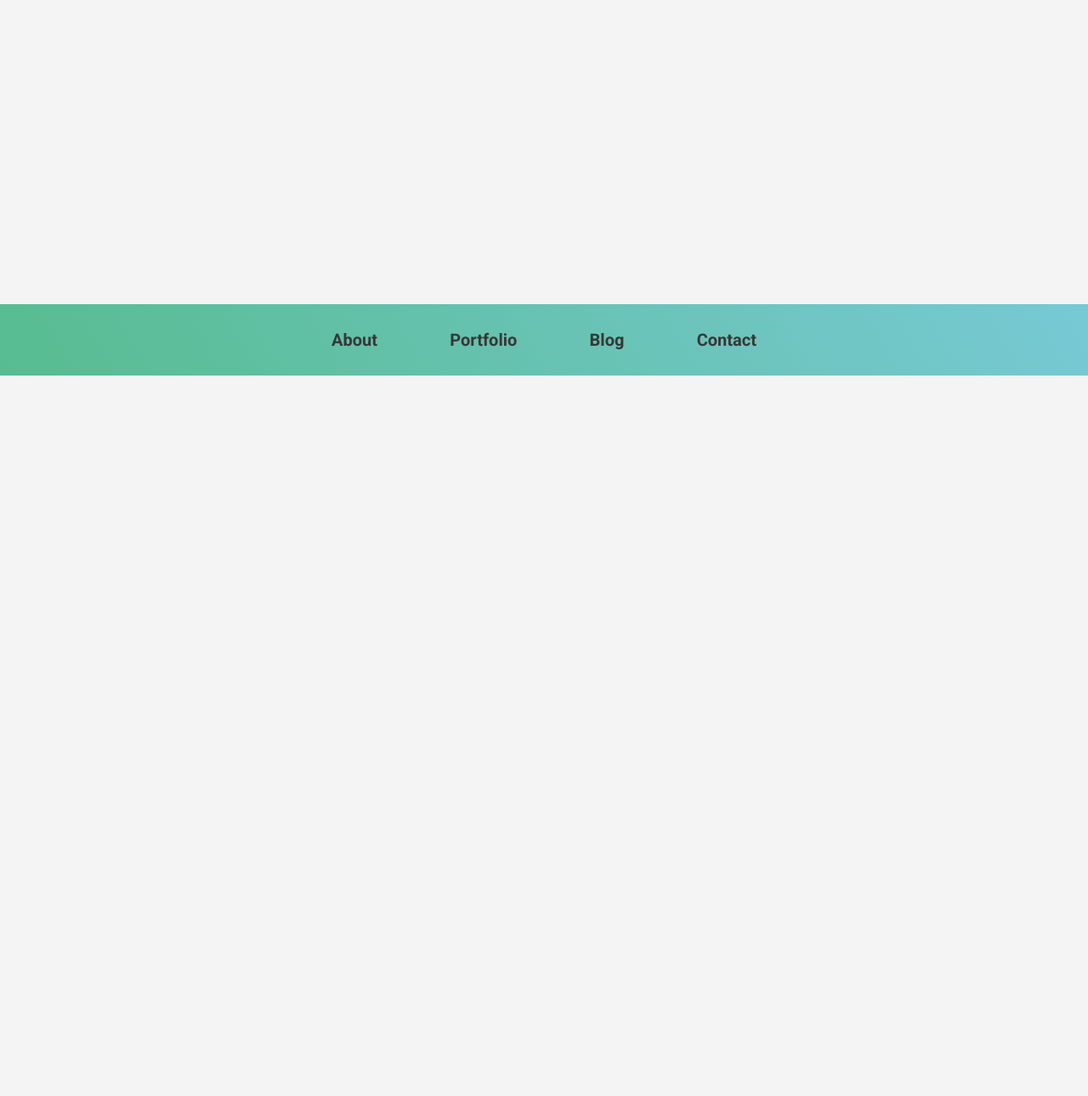
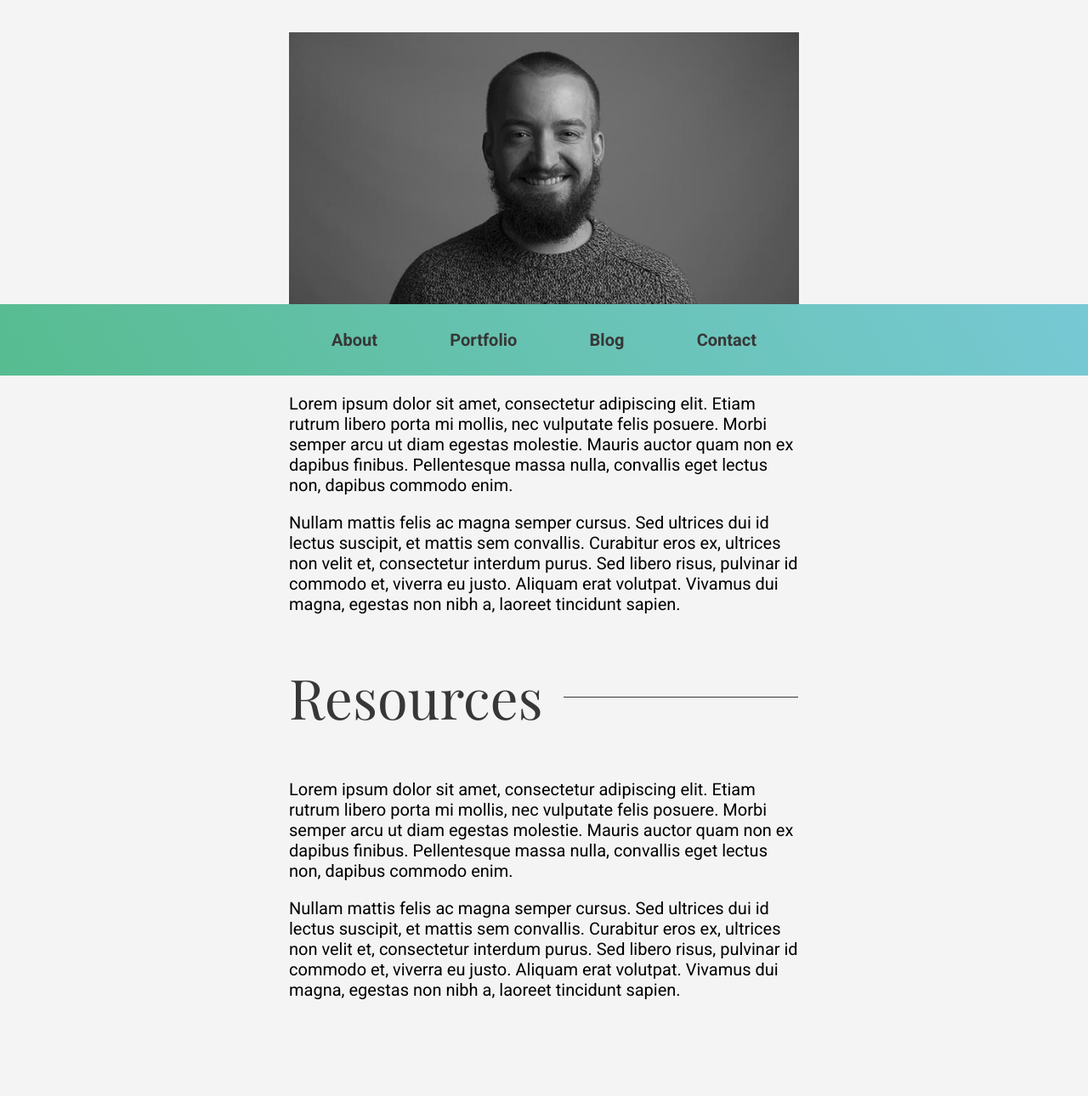
Before and after one commit to andrewicarlson/.com, a React app: page /about in a window 1280 px wide. Shown: the part 358-1648 px from the top of the page at 85% size. Before the commit the page ends 800 px from the top, so only its background shows below. Built offline with nearby package versions, Linux system fonts and the light colour scheme; a web font is replaced by a local one.

Commit message:
About page updates

```diff
--- a/src/components/pageTitle/pageTitle.scss
+++ b/src/components/pageTitle/pageTitle.scss
@@ -9,9 +9,9 @@
         position: absolute;
         top: 50%;
         transform: translateX(-1px);
-        width: 100%;
+        width: calc(100% - 2px);
         background-color: $mine-shaft;
-        left: 5px;
+        right: 0;
     }
 }
 
--- a/src/components/views/about/index.js
+++ b/src/components/views/about/index.js
@@ -1,5 +1,6 @@
 import React, { Component } from 'react';
 import PageTitle from '../../pageTitle';
+import Me from './me.jpg';
 import './about.scss';
 
 class About extends Component {
@@ -8,6 +9,23 @@ class About extends Component {
             <div className="aic-view">
                 <section className="aic-content aic-pull-forward">
                     <PageTitle text="About Me"/>
+                    <img src={Me} alt="Andrew Carlson" />
+                    <p>
+                    Lorem ipsum dolor sit amet, consectetur adipiscing elit. Etiam rutrum libero porta mi mollis, nec vulputate felis posuere. Morbi semper arcu ut diam egestas molestie. Mauris auctor quam non ex dapibus finibus. Pellentesque massa nulla, convallis eget lectus non, dapibus commodo enim.
+                    </p>
+                    <p>
+                    Nullam mattis felis ac magna semper cursus. Sed ultrices dui id lectus suscipit, et mattis sem convallis. Curabitur eros ex, ultrices non velit et, consectetur interdum purus. Sed libero risus, pulvinar id commodo et, viverra eu justo. Aliquam erat volutpat. Vivamus dui magna, egestas non nibh a, laoreet tincidunt sapien.
+                    </p>
+                </section>
+
+                <section className="aic-content aic-pull-forward">
+                    <PageTitle text="Resources"/>
+                    <p>
+                    Lorem ipsum dolor sit amet, consectetur adipiscing elit. Etiam rutrum libero porta mi mollis, nec vulputate felis posuere. Morbi semper arcu ut diam egestas molestie. Mauris auctor quam non ex dapibus finibus. Pellentesque massa nulla, convallis eget lectus non, dapibus commodo enim.
+                    </p>
+                    <p>
+                    Nullam mattis felis ac magna semper cursus. Sed ultrices dui id lectus suscipit, et mattis sem convallis. Curabitur eros ex, ultrices non velit et, consectetur interdum purus. Sed libero risus, pulvinar id commodo et, viverra eu justo. Aliquam erat volutpat. Vivamus dui magna, egestas non nibh a, laoreet tincidunt sapien.
+                    </p>
                 </section>
             </div>
         );
--- a/src/components/views/app/app.scss
+++ b/src/components/views/app/app.scss
@@ -1,5 +1,22 @@
+@import '../../../sass/index';
+
 .aic-app {
     min-height: 100%;
     display: flex;
     flex-direction: column;
 }
+
+.aic-pull-forward {
+    z-index: 1;
+}
+
+.aic-typography--title {
+    @include title-type();
+}
+
+.aic-content {
+    width: 95%;
+    max-width: pxToRem(600);
+    position: relative;
+    margin: 0 auto;
+}
--- a/src/components/views/home/home.scss
+++ /dev/null
@@ -1,3 +0,0 @@
-.aic-home-headline {
-    margin: 0;
-}
--- a/src/components/views/home/index.js
+++ b/src/components/views/home/index.js
@@ -1,6 +1,5 @@
 import React, { Component } from 'react';
 import HexBackground from '../../hexBackground';
-import './home.scss';
 
 class Home extends Component {
     render() {
--- a/src/index.scss
+++ b/src/index.scss
@@ -4,10 +4,14 @@
   box-sizing: border-box;
 }
 
+html {
+  font-size: 16px;
+}
+
 body {
   margin: 0;
   padding: 0;
-  font-family: sans-serif;
+  font: pxToRem(20) $font-body;
 }
 
 html, body, .aic-root {
@@ -16,22 +20,11 @@ html, body, .aic-root {
   position: relative;
 }
 
+img {
+  max-width: 100%;
+  height: auto;
+}
+
 .aic-app {
   padding-bottom: pxToRem(160);
 }
-
-.aic-pull-forward {
-  position: relative;
-  z-index: 1;
-}
-
-.aic-typography--title {
-  @include title-type();
-}
-
-.aic-content {
-  width: 95%;
-  max-width: pxToRem(600);
-  position: relative;
-  margin: 0 auto;
-}
```
Also changed, not shown: src/components/views/about/me.jpg (added).
